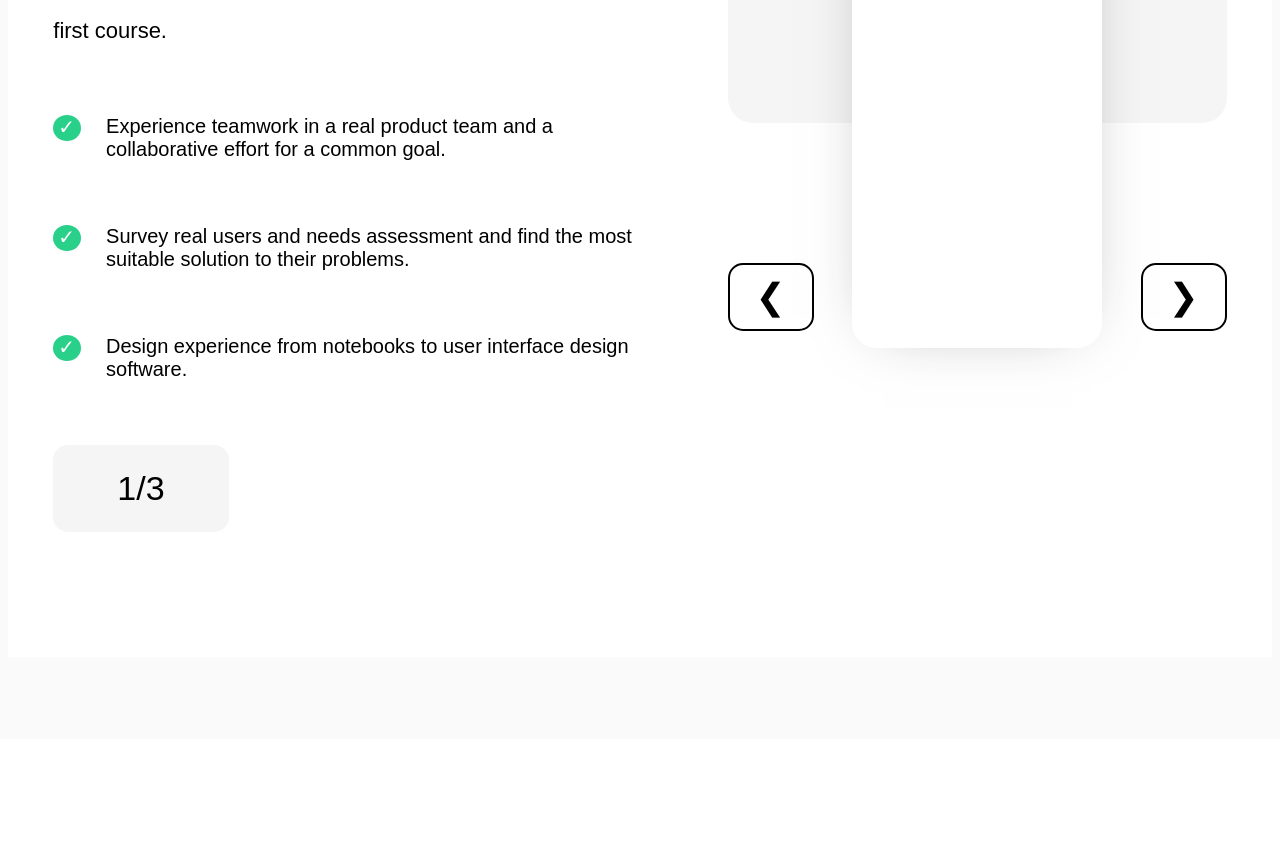
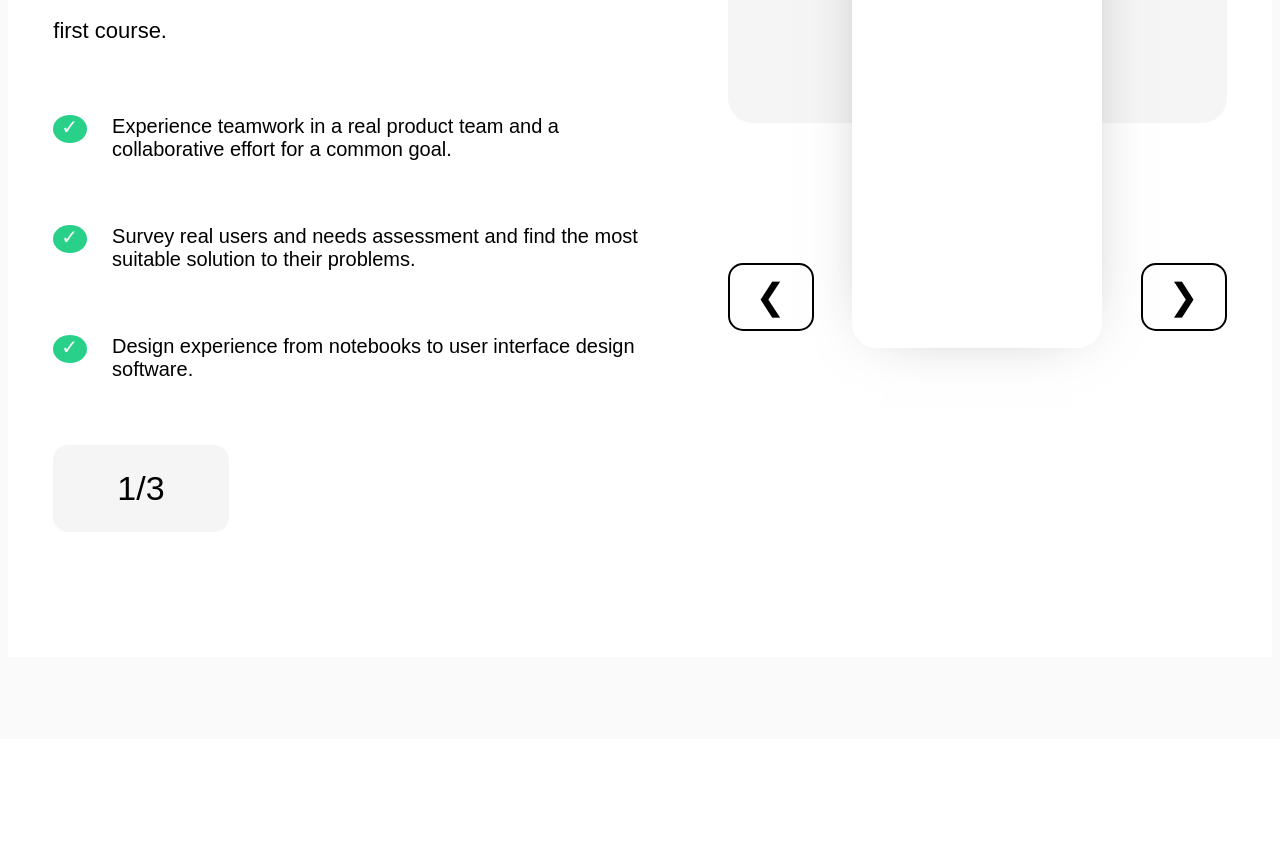
Before and after one commit to AdrianMrk/ProductFactory, a Next.js app: page / in a window 1280 px wide. Shown: the part 3729-4596 px from the top of the page. Built offline with nearby package versions, Linux system fonts and the light colour scheme.

Commit message:
Dots fix

```diff
--- a/styles/styles.css
+++ b/styles/styles.css
@@ -405,7 +405,7 @@ footer section {
   display: inline-block;
   margin-right: 25px;
   color: white;
-  padding: 0px 6px 2px 5px;
+  padding: 0px 9px 4px 8px;
 }
 
 .header .dot {
```
